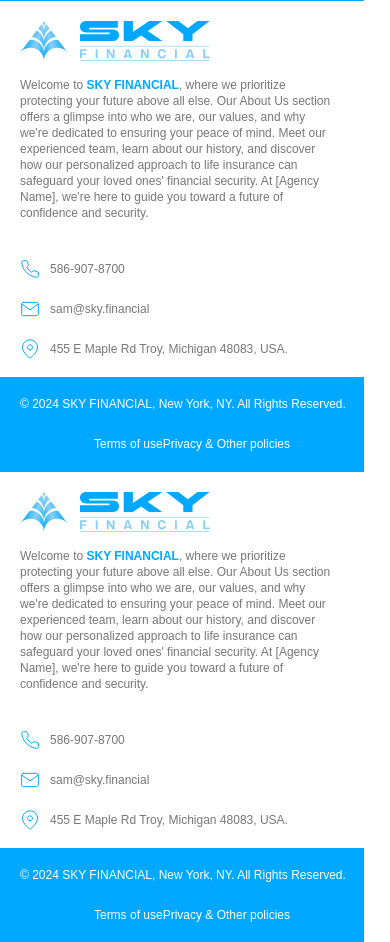
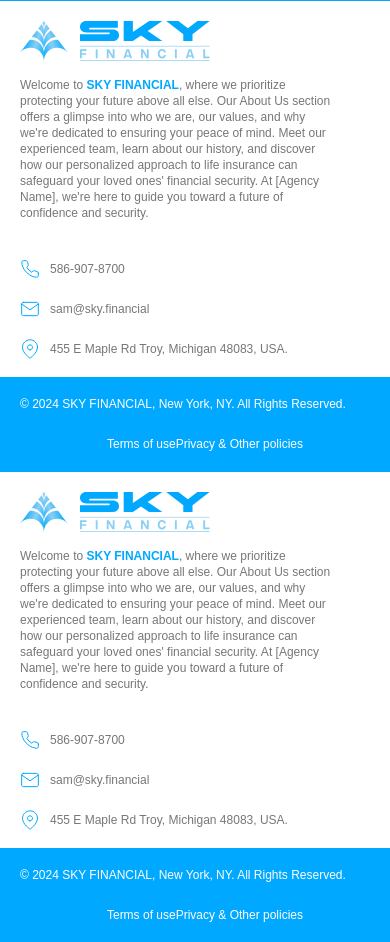
Before and after one commit to tmwgc-firm/skylife-mono, a Next.js app: page /Footer in a window 390 px wide. Built offline with nearby package versions, Linux system fonts and the light colour scheme.

Commit message:
fix: width of mainfooter changed to auto in mobile query

```diff
--- a/app/Footer/footer.module.css
+++ b/app/Footer/footer.module.css
@@ -81,7 +81,7 @@
 
 @media (max-width: 480px) {
 .mainfooter {
-    width: min-content;
+    width: auto;
 }
 .footer {
     grid-auto-flow: row;
```
